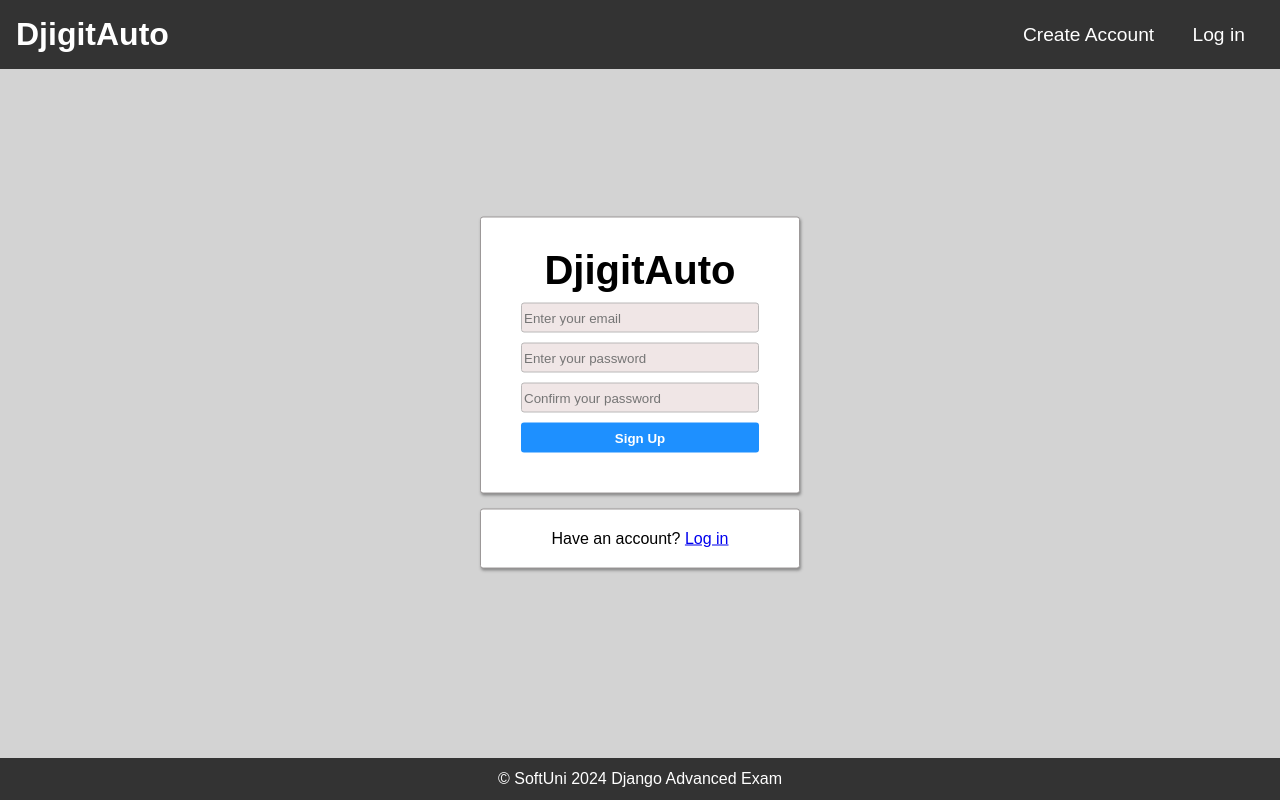
After one commit to MomkoBrat/Django-Advanced-Exam, a Django app: page /accounts/signup/ in a window 1280 px wide. The commit adds this page. Run offline with Django 5.2, Linux system fonts and the light colour scheme.

Commit message:
accountsfinish

```diff
--- a/DjigitAuto/accounts/models.py
+++ b/DjigitAuto/accounts/models.py
@@ -123,6 +123,6 @@ class DjigitAutoUser(auth_models.AbstractBaseUser, auth_models.PermissionsMixin)
         default=True,
     )
 
-    USERNAME_FIELD = 'username'
+    USERNAME_FIELD = 'email'
 
     object = DjigitAutoUserManager()
--- a/DjigitAuto/accounts/urls.py
+++ b/DjigitAuto/accounts/urls.py
@@ -1,7 +1,8 @@
 from django.urls import path
-
-from DjigitAuto.accounts.views import signin_user
+from .views import SignInUserView, SignUpUserView, signout_user
 
 urlpatterns = [
-    path('login/', signin_user, name='signin'),
+    path('login/', SignInUserView.as_view(), name='signin'),
+    path('signup/', SignUpUserView.as_view(), name='signup'),
+    path('logout/', signout_user, name='signout')
 ]
--- a/DjigitAuto/accounts/views.py
+++ b/DjigitAuto/accounts/views.py
@@ -1,12 +1,38 @@
-from django.contrib.auth import views as auth_views
-from django.shortcuts import render
+from django.contrib.auth import views as auth_views, login, logout
+from django.contrib.auth import forms as auth_forms
+from django.shortcuts import render, redirect
+from django.urls import reverse_lazy
+from django.views import generic as views
+
+from DjigitAuto.accounts.models import DjigitAutoUser
 
 
-class SignInUser(auth_views.LoginView):
-    template_name = 'accounts/sign-in.html'
+class DjigitAutoCreationUserForm(auth_forms.UserCreationForm):
+    user = None
+
+    class Meta(auth_forms.UserCreationForm.Meta):
+        model = DjigitAutoUser
+        fields = ('email',)
 
 
-def signin_user(request):
-    context = {}
+class SignInUserView(auth_views.LoginView):
+    template_name = "accounts/sign-in.html"
+    redirect_authenticated_user = True
+    success_url = reverse_lazy('index')
 
-    return render(request, 'accounts/sign-in.html', context)
+
+class SignUpUserView(views.CreateView):
+    template_name = 'accounts/sign-up.html'
+    form_class = DjigitAutoCreationUserForm
+    success_url = reverse_lazy('index')
+
+    def form_valid(self, form):
+        result = super().form_valid(form)
+        login(self.request, form.instance)
+
+        return result
+
+
+def signout_user(request):
+    logout(request)
+    return redirect('index')
--- a/DjigitAuto/settings.py
+++ b/DjigitAuto/settings.py
@@ -11,6 +11,8 @@ https://docs.djangoproject.com/en/5.0/ref/settings/
 """
 
 from pathlib import Path
+
+from django.urls import reverse_lazy
 
 # Build paths inside the project like this: BASE_DIR / 'subdir'.
 BASE_DIR = Path(__file__).resolve().parent.parent
@@ -102,6 +104,7 @@ AUTH_PASSWORD_VALIDATORS = [
     },
 ]
 
+
 # Internationalization
 # https://docs.djangoproject.com/en/5.0/topics/i18n/
 
@@ -127,3 +130,6 @@ STATICFILES_DIRS = [
 DEFAULT_AUTO_FIELD = 'django.db.models.BigAutoField'
 
 AUTH_USER_MODEL = 'accounts.DjigitAutoUser'
+LOGIN_REDIRECT_URL = reverse_lazy("index")
+LOGIN_URL = reverse_lazy("signin")
+LOGOUT_REDIRECT_URL = reverse_lazy("index")
--- /dev/null
+++ b/static/css/accounts/signupuser.css
@@ -0,0 +1,54 @@
+.login-register-div {
+	margin-top: 0%;
+	position: absolute;
+    top: 50%;
+    left: 50%;
+    transform: translate(-50%, -50%);
+}
+
+.login-register-box, .second-option {
+	display: block;
+	width: 20em;
+	background-color: rgb(255, 255, 255);
+	border: 1px solid rgb(156, 152, 152);
+	padding: 40px;
+	margin-bottom: 15px;
+	border-radius: 3px;
+	box-shadow: 1px 2px 3px #888888;
+}
+
+.login-register-box h1 {
+	font-size: 40px;
+	text-align: center;
+	margin-top: -10px;
+}
+
+.login-register-box label {
+	display: none;
+}
+
+.login-register-box input {
+	background-color: rgb(240, 230, 230);
+	border: 0.1px solid rgb(186, 184, 184);
+	border-radius: 3px;
+	height: 30px;
+	width: 100%;
+	padding-left: 2px;
+	margin-top: 10px;
+}
+
+.login-register-box button {
+	background-color: dodgerblue;
+	color: white;
+	font-weight: bold;
+	border: none;
+	width: 100%;
+	border-radius: 3px;
+	margin-top: 10px;
+	height: 30px;
+}
+
+.second-option {
+	text-align: center;
+	padding: 20px;
+}
--- /dev/null
+++ b/templates/accounts/sign-up.html
@@ -0,0 +1,46 @@
+{% extends 'common/base.html' %}
+{% load static %}
+{% block main_content %}
+
+    <!DOCTYPE html>
+    <html lang="en">
+    <!-- Starts Head Section -->
+    <head>
+        <link rel="stylesheet" href="{% static 'css/accounts/signupuser.css' %}">
+        <link rel="icon" type="image/x-icon" href="">
+        <title>DjigitAuto</title>
+    </head>
+
+    <body>
+    <main>
+
+        <div class="login-register-div">
+            <div class="login-register-box">
+                <h1>DjigitAuto</h1>
+                <form action="{% url 'signup' %}" method="post">
+                    {% csrf_token %}
+                    <div class="form-group">
+                        <label for="id_email">Email:</label>
+                        <input type="email" id="id_email" name="email" placeholder="Enter your email" required>
+                    </div>
+                    <div class="form-group">
+                        <label for="id_password1">Password:</label>
+                        <input type="password" id="id_password1" name="password1" placeholder="Enter your password"
+                               required>
+                    </div>
+                    <div class="form-group">
+                        <label for="id_password2">Confirm Password:</label>
+                        <input type="password" id="id_password2" name="password2" placeholder="Confirm your password"
+                               required>
+                    </div>
+                    <button type="submit">Sign Up</button>
+                </form>
+            </div>
+            <div class="second-option">
+                <p>Have an account? <a href="{% url 'signin' %}">Log in</a></p>
+            </div>
+        </div>
+    </main>
+    </body>
+    </html>
+{% endblock %}
--- a/templates/common/base.html
+++ b/templates/common/base.html
@@ -16,12 +16,13 @@
             <a class="index-navigation" href="{% url 'index' %}"><span>DjigitAuto</span></a>
         </h1>
         <nav>
-            {% if user_has_account %}
+            {% if user.is_authenticated %}
                 <a href="#">Catalogue</a>
                 <a href="#">Add Offer</a>
                 <a href="#">Profile</a>
+                <a href="{% url 'signout' %}">Log Out</a>
             {% else %}
-                <a href="#">Create Profile</a>
+                <a href="{% url 'signup' %}">Create Account</a>
                 <a href="{% url 'signin' %}">Log in</a>
             {% endif %}
         </nav>
```
Also changed, not shown: static/css/accounts/signinuser.css (renamed from static/css/accounts/sign-in.css, +7 -5 lines), templates/accounts/sign-in.html (+24 -13 lines), DjigitAuto/accounts/migrations/0005_alter_djigitautouser_username.py (added), DjigitAuto/accounts/migrations/0006_alter_djigitautouser_username.py (added), db.sqlite3.
